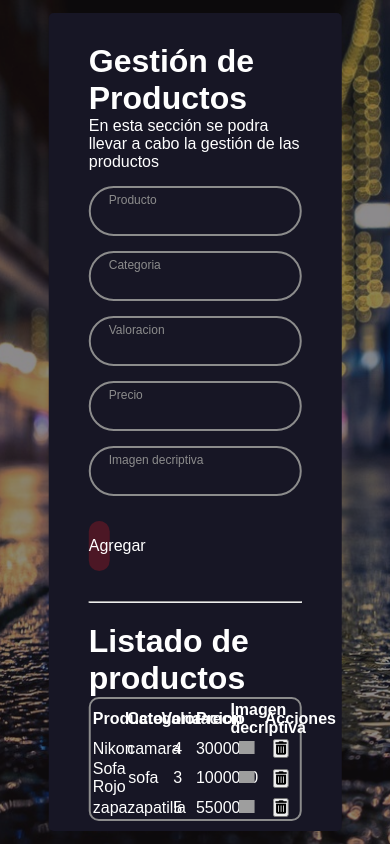
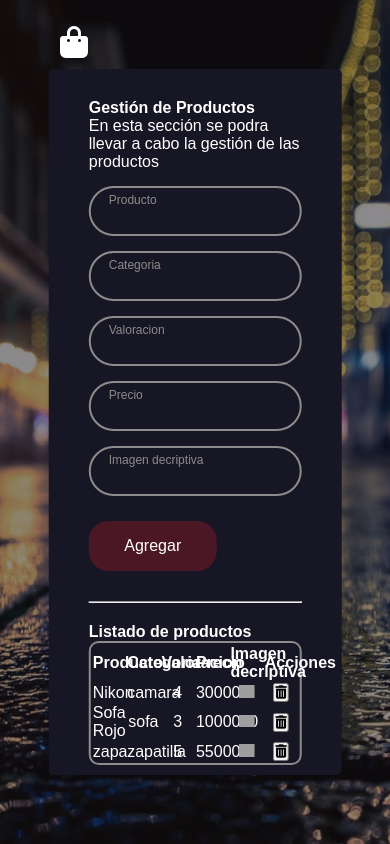
Before and after one commit to DiegojF147/UrbanIconic, a plain HTML site: page templates/crud-product.html in a window 390 px wide. Drawn offline with Linux system fonts and the light colour scheme; grey boxes are pictures that could not be loaded.

Commit message:
se editaro estilos de crud para celulares

```diff
--- a/static/css/crud.css
+++ b/static/css/crud.css
@@ -102,7 +102,16 @@
         -o-transform: translate(0, 0) rotate(0deg);
   }
   }
-
+  header {
+    background-color: transparent;
+    color: var(--primary-color); /* Aplicación del color primario */
+    position: fixed;
+    height: 60px;
+    top: 0;
+    left: 0;
+    width: 100%;
+    z-index: 9999;
+  }
 /*
   Estilos del Formulario
 */
@@ -208,7 +217,7 @@
   }
 
   form button {
-    width: 10%;
+    width: 8em;
     padding: 16px 0;
     font-size: 1rem;
     background-color: var(--bg-input-color);
@@ -238,3 +247,23 @@
   form button:hover {
     color: var(--secondary-color);
   }
+
+  @media screen and (max-width: 767px) {
+
+    #logo a {
+      font-size: 1em;
+    }
+
+    .logo-texto {
+      font-size: 0;
+    }
+
+    .form-control p{
+      font-size: 1em;
+    }
+
+    .form-wrapper h2{
+      font-size: 1em;
+    }
+
+}
```
